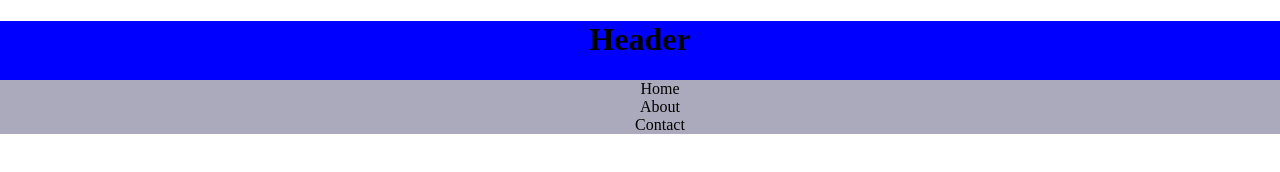
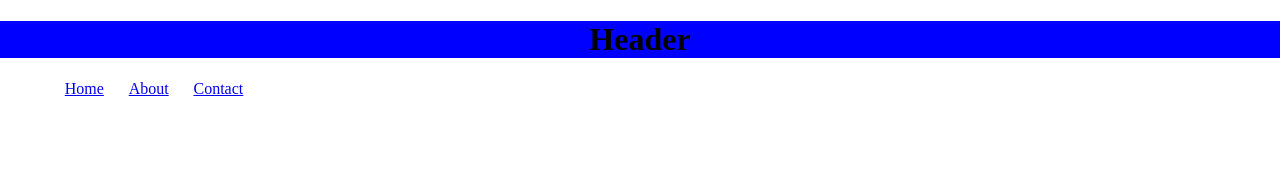
Before and after one commit to Bernmar/BernSemantics, a plain HTML site: page index.html in a window 1280 px wide. Drawn offline with Linux system fonts and the light colour scheme.

Commit message:
Added styles and header

```diff
--- a/index.html
+++ b/index.html
@@ -8,19 +8,19 @@
     <style>
         .nav_link{
         float:left;
-        margin: left 20%;
+        margin-left:2%;
     }
     </style>
 </head>
 <body style="padding:0;margin:0;text-align:center;">
     <!--*******Header Section*******-->
-    <header style="background-color: blue;padding:0;margin:0;height:20%;">
+    <header style="background-color: blue;padding:0;margin:0;">
         <h1>Header</h1>
         <nav style="background-color: rgb(170, 170, 188);padding:0;margin:0;height:20%;">
             <ul style="list-style: none; height: 20px%">
-                <li>Home</li>
-                <li>About</li>
-                <li>Contact</li>
+                <li class="nav_link"><a href="#"> Home</a></li>
+                <li class="nav_link"><a href="#">About</a></li>
+                <li class="nav_link"><a href="#">Contact</a></li>
             </ul>
         </nav>
     </header>
```
